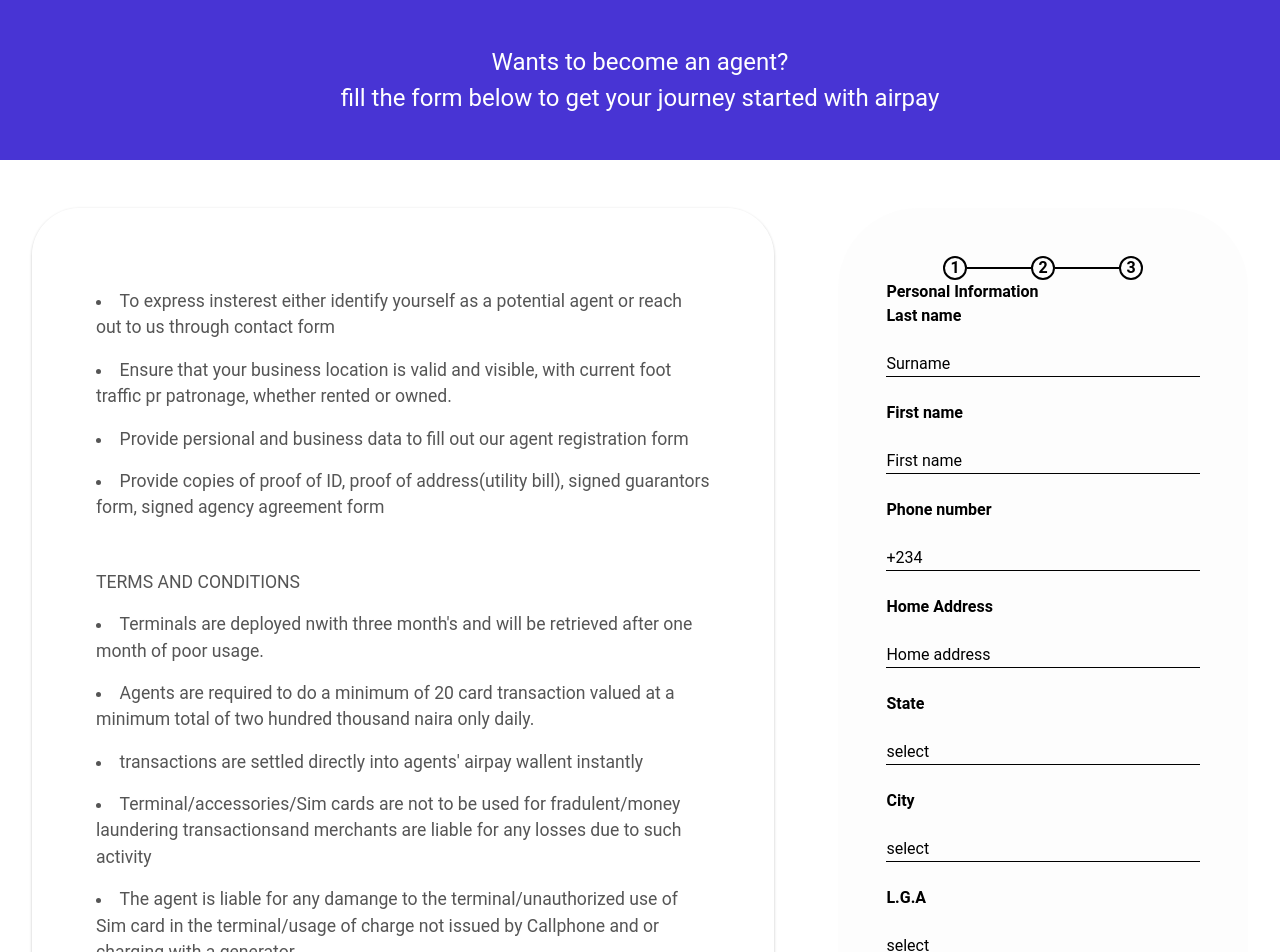
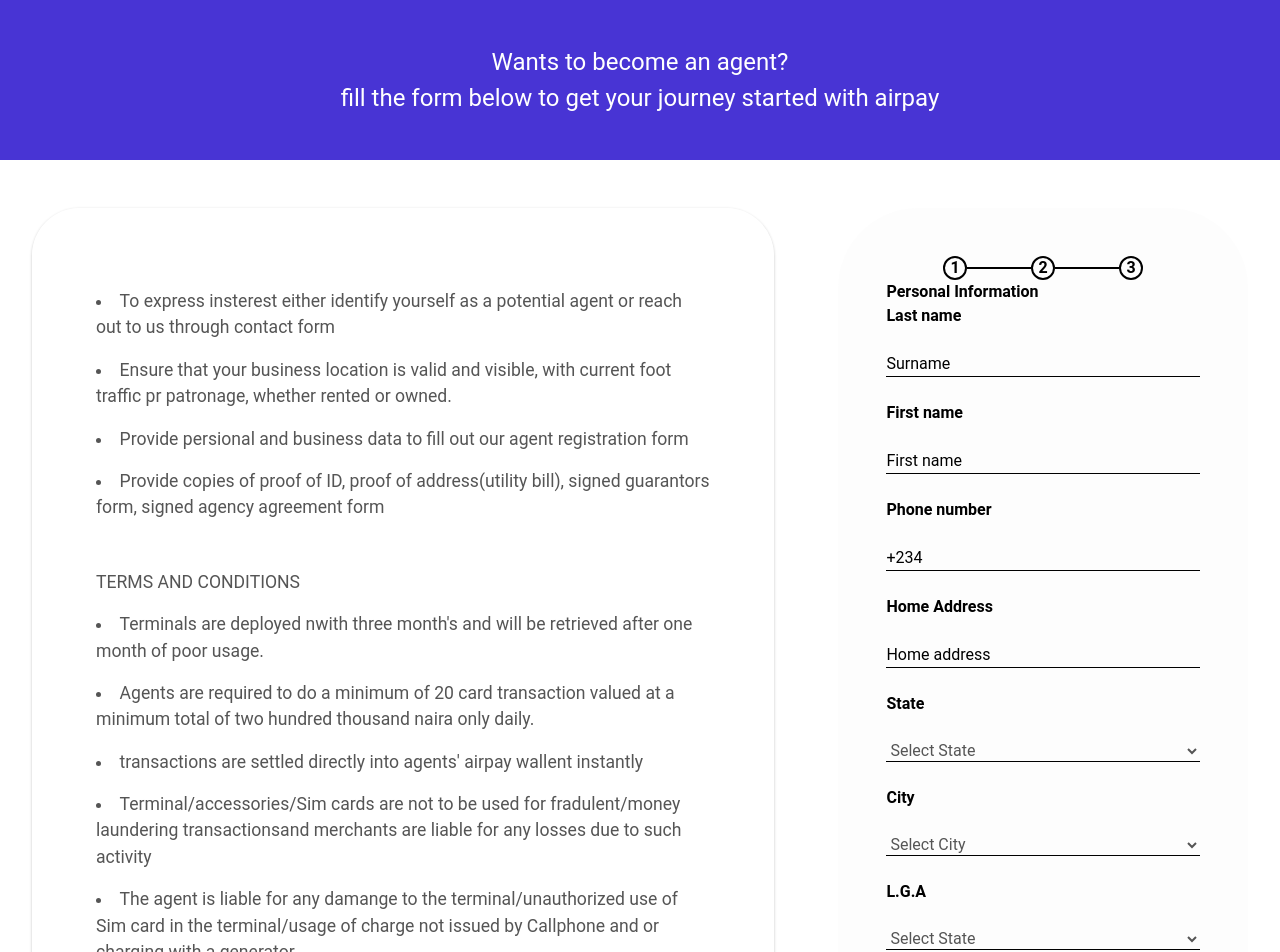
Before and after one commit to Atabo2023/Callphone-airpay-agent-form, a React (Vite) app: page / in a window 1280 px wide. Shown: the top 952 px of the page. Built offline with nearby package versions, Linux system fonts and the light colour scheme.

Commit message:
added select tag

```diff
--- a/src/assets/Components/Form.jsx
+++ b/src/assets/Components/Form.jsx
@@ -329,33 +329,31 @@
               <br />
               <label htmlFor="state">State</label>
               <br />
-              <input
-                className="inputField"
-                type="text"
-                id="state"
+              <select className="inputField" id="state">
+                <option value="Select State">Select State</option>
+                {/* type="text"
+
                 name="state"
-                placeholder="select"
-              />
+                placeholder="select" */}
+              </select>
               <br />
               <label htmlFor="city">City</label>
               <br />
-              <input
-                className="inputField"
-                type="text"
-                id="city"
-                name="city"
-                placeholder="select"
-              />
+              <select className="inputField" id="city">
+                <option value="Select City">Select City</option>
+
+                {/* type="text" name="city" placeholder="select" */}
+              </select>
               <br />
               <label htmlFor="LGA">L.G.A</label>
               <br />
-              <input
-                className="inputField"
-                type="text"
-                id="LGA"
+              <select className="inputField" id="LGA">
+                <option value="Select LGA">Select State</option>
+                {/* type="text"
+
                 name="LGA"
-                placeholder="select"
-              />
+                placeholder="select" */}
+              </select>
               <br />
               <label htmlFor="bvn">BVN</label>
               <br />
```
